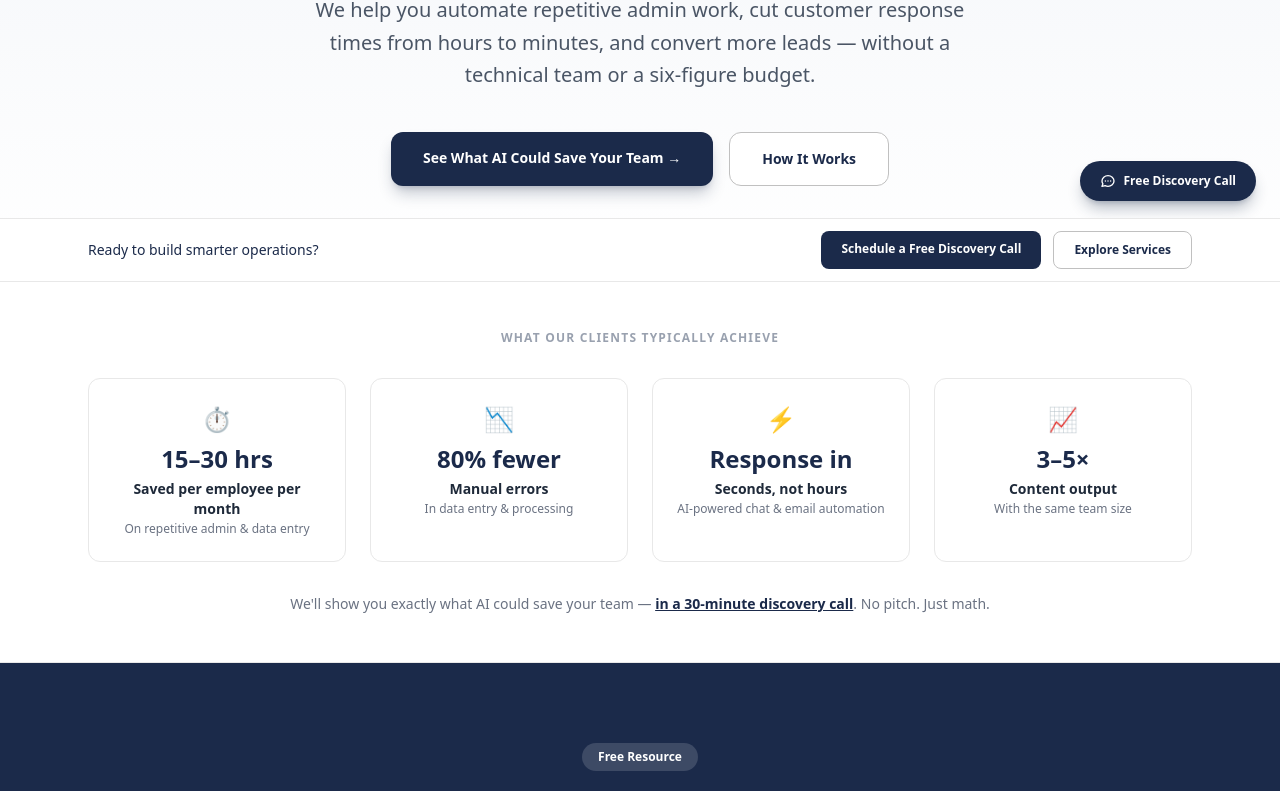
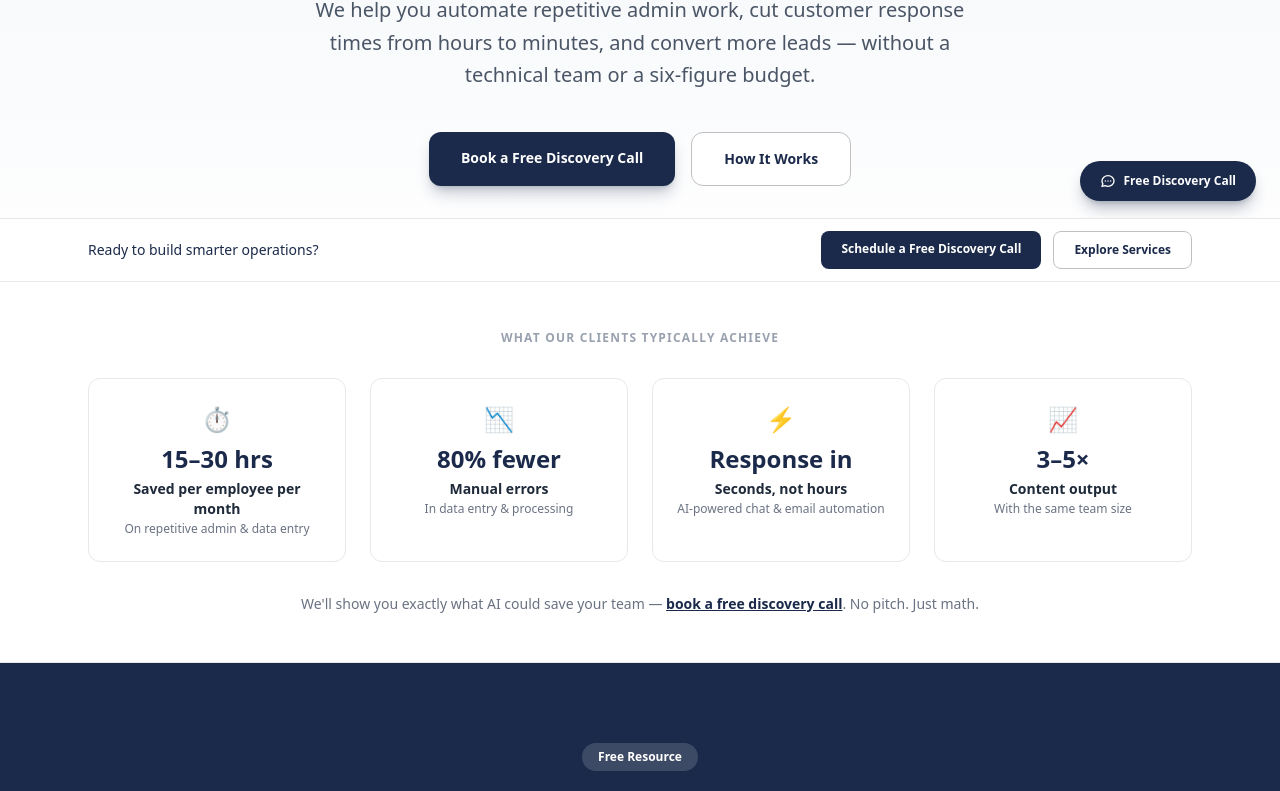
Before and after one commit to andrerpoole1292/Poole-Intelligence-Group, a React (Vite) app: page / in a window 1280 px wide. Shown: the part 519-1310 px from the top of the page. Built offline with nearby package versions, Linux system fonts and the light colour scheme.

Commit message:
Update pricing & stats: 3-5x content, ,500-5,000+ range, 15-30 hrs/mo

```diff
--- a/src/routes/index.tsx
+++ b/src/routes/index.tsx
@@ -31,12 +31,14 @@ function Home() {
             technical team or a six-figure budget.
           </p>
           <div className="mt-10 flex flex-col gap-4 sm:flex-row">
-            <Link
-              to="/contact"
+            <a
+              href="https://calendly.com/hello-pooleintelligencegroup/30min"
+              target="_blank"
+              rel="noopener noreferrer"
               className="rounded-xl bg-[#1B2A4A] px-8 py-4 text-sm font-semibold text-white shadow-lg shadow-[#1B2A4A]/25 transition hover:bg-[#2A3A5A] hover:shadow-[#1B2A4A]/40"
             >
-              See What AI Could Save Your Team →
-            </Link>
+              Book a Free Discovery Call
+            </a>
             <Link
               to="/how-it-works"
               className="rounded-xl border border-[#C0C0C0] bg-white px-8 py-4 text-sm font-semibold text-[#1B2A4A] transition hover:bg-[#F5F7FA] dark:border-gray-700 dark:bg-gray-900 dark:text-gray-100 dark:hover:bg-gray-800"
@@ -81,12 +83,12 @@ function Home() {
           </div>
           <p className="mt-8 text-center text-sm text-gray-500 dark:text-gray-400">
             We'll show you exactly what AI could save your team —{" "}
-            <Link
-              to="/contact"
+            <a
+              href="https://calendly.com/hello-pooleintelligencegroup/30min" target="_blank" rel="noopener noreferrer"
               className="font-semibold text-[#1B2A4A] underline dark:text-[#6B8DBF]"
             >
-              in a 30-minute discovery call
-            </Link>
+              book a free discovery call
+            </a>
             . No pitch. Just math.
           </p>
         </div>
@@ -212,7 +214,7 @@ function Home() {
               icon="⚡"
               outcome="A comprehensive digital strategy with AI-powered execution — from content workflows to marketing automation to full-stack implementation."
               points={[
-                "5–10× faster content production, consistent quality",
+                "3–5× faster content production, consistent quality",
                 "Marketing automation that actually converts",
                 "Systems that work together, not against each other",
                 "A partner who builds what they design",
@@ -270,7 +272,7 @@ function Home() {
             />
             <ImpactCard
               icon="💰"
-              metric="5–10×"
+              metric="3–5×"
               label="Content output"
               sub="Same team — AI-powered workflows eliminate bottlenecks"
             />
@@ -283,7 +285,7 @@ function Home() {
                 Cost-Benefit Summary
               </h3>
               <p className="mb-6 text-center text-sm text-gray-500">
-                Most first engagements range from <strong>$5,000 to $25,000</strong>
+                Most first engagements range from <strong>$2,500 to $15,000+</strong>
               </p>
               <div className="overflow-x-auto">
                 <table className="w-full text-left text-sm">
@@ -449,12 +451,14 @@ function Home() {
             no follow-up spam — just an honest conversation about what's possible.
           </p>
           <div className="mt-10">
-            <Link
-              to="/contact"
+            <a
+              href="https://calendly.com/hello-pooleintelligencegroup/30min"
+              target="_blank"
+              rel="noopener noreferrer"
               className="inline-block rounded-xl bg-[#1B2A4A] px-8 py-4 text-sm font-semibold text-white shadow-lg transition hover:bg-[#2A3A5A]"
             >
               Book Your Free Discovery Call
-            </Link>
+            </a>
           </div>
         </div>
       </section>
@@ -520,12 +524,12 @@ function Home() {
           </div>
           <p className="mt-4 text-sm text-gray-400">
             Or{" "}
-            <Link
+            <a
               to="/services"
               className="font-semibold text-[#6B8DBF] underline"
             >
               explore our services first
-            </Link>
+            </a>
           </p>
         </div>
       </section>
--- a/src/routes/services.tsx
+++ b/src/routes/services.tsx
@@ -17,7 +17,7 @@ const services = [
     id: "consulting",
     title: "AI Strategy & Consulting",
     tagline: "From discovery to roadmap to execution",
-    pricing: "From $1,500",
+    pricing: "From $2,500",
     description: "We immerse ourselves in your business — understanding your goals, data landscape, and AI readiness. You get a tailored roadmap with prioritized initiatives, timelines, and ROI projections. Then we help you implement the highest-impact solutions.",
     outcome: "A clear, actionable AI strategy you can execute with confidence.",
     features: [
@@ -32,11 +32,11 @@ const services = [
     id: "training",
     title: "Training & Enablement",
     tagline: "Build AI fluency across your organization",
-    pricing: "From $1,000",
+    pricing: "From $1,500",
     description: "Hands-on workshops, ongoing cohorts, and executive briefings that build real AI skills — not just theory. Your teams learn prompt engineering, workflow automation, and responsible AI use through practical exercises with their own tools.",
     outcome: "Teams that confidently use AI to be more productive every day.",
     features: [
-      "Help your team save 5–10 hours per week on routine tasks",
+      "Help your team save 15–30 hours per month on routine tasks",
       "Reduce time spent on emails, reports, and data entry",
       "Eliminate hours of manual research and document review",
       "Build internal confidence with AI tools your team will actually use",
@@ -47,7 +47,7 @@ const services = [
     id: "managed",
     title: "Managed AI Solutions",
     tagline: "Custom AI agents, deployed and maintained for you",
-    pricing: "Custom Quote",
+    pricing: "From $5,000 setup + custom retainer",
     description: "We build, deploy, and maintain custom AI solutions — chatbots, automation pipelines, and content workflows. No need to hire specialized talent. We handle everything from architecture to ongoing optimization.",
     outcome: "24/7 AI-powered support and automation that works accurately based on your content.",
     features: [
@@ -122,7 +122,7 @@ function Services() {
 
           <div className="mt-8 text-center">
             <p className="text-sm text-gray-500 dark:text-gray-400">
-              Need a custom scope? <Link to="/contact" className="font-semibold text-[#1B2A4A] underline dark:text-[#6B8DBF]">Let's talk</Link>.
+              Need a custom scope? <a href="https://calendly.com/hello-pooleintelligencegroup/30min" target="_blank" rel="noopener noreferrer" className="font-semibold text-[#1B2A4A] underline dark:text-[#6B8DBF]">Book a discovery call</a>.
             </p>
           </div>
         </div>
@@ -155,7 +155,7 @@ function Services() {
             />
             <FaqItem
               q="How long does a typical engagement take?"
-              a="Discovery workshops take 1-2 weeks. Strategy roadmaps are delivered in 2-3 weeks. Implementation sprints range from 4-12 weeks depending on complexity. Most clients see their first results within 60 days."
+              a="Discovery workshops take 1-2 weeks. Strategy roadmaps are delivered in 1-6 weeks. Managed AI solutions are deployed in 4-12 weeks depending on complexity. Most clients see their first results within 60 days."
             />
             <FaqItem
               q="What if I need ongoing support after the engagement?"
@@ -179,12 +179,12 @@ function Services() {
             Let's talk about where you are, where you want to be, and how AI can get you there.
           </p>
           <div className="mt-10">
-            <Link
-              to="/contact"
+            <a
+              href="https://calendly.com/hello-pooleintelligencegroup/30min" target="_blank" rel="noopener noreferrer"
               className="inline-block rounded-xl bg-white px-10 py-4 text-sm font-semibold text-[#1B2A4A] shadow-lg transition hover:bg-blue-50"
             >
               Schedule a 30-Minute Discovery Call
-            </Link>
+            </a>
           </div>
         </div>
       </section>
```
